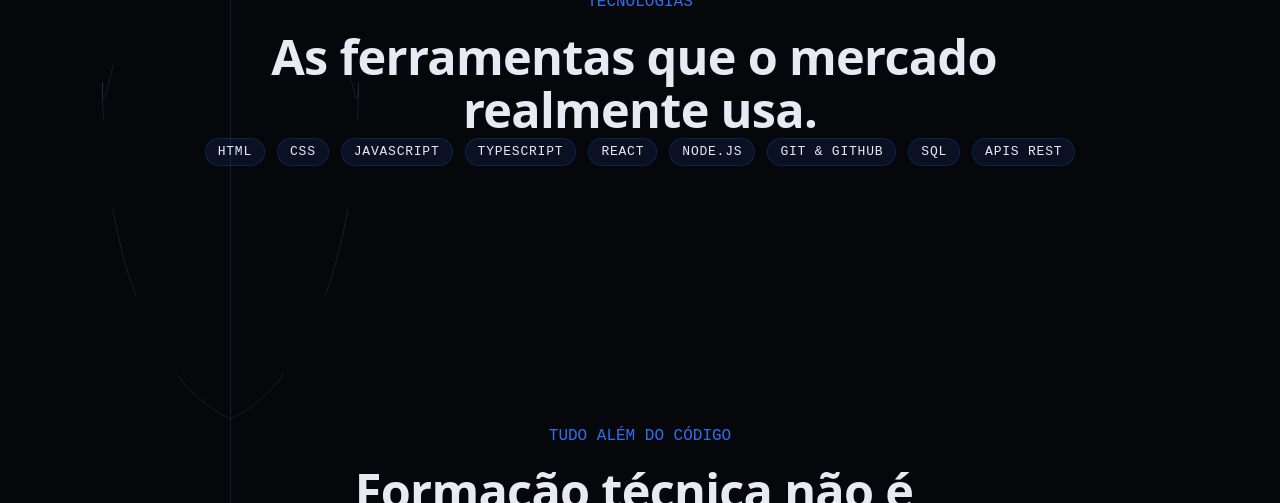
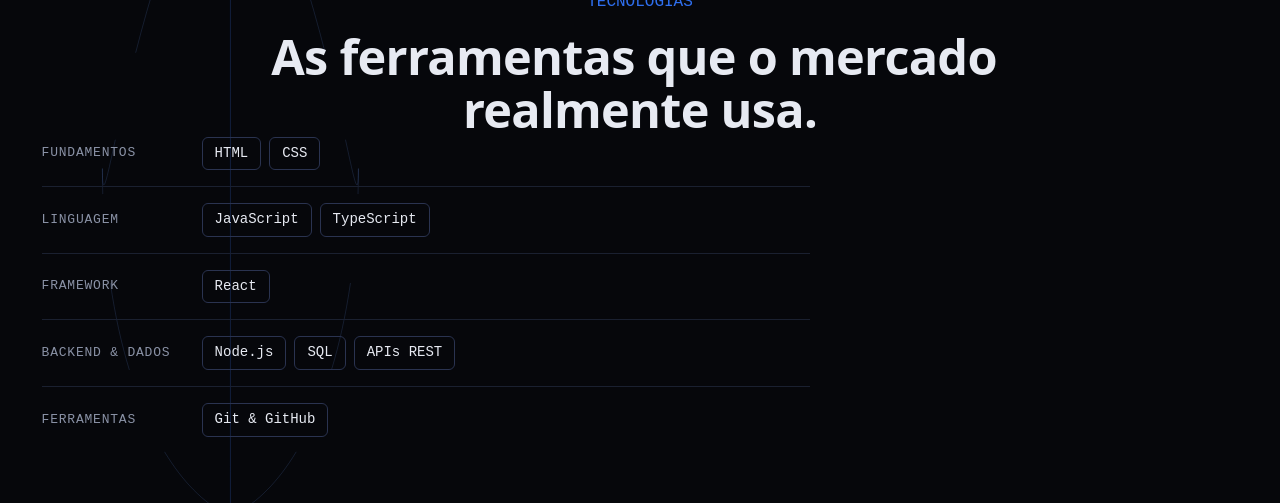
Before and after one commit to JonannVictor/DEVCLUB, a React (Vite) app: page / in a window 1280 px wide. Shown: the part 2440-2943 px from the top of the page. Built offline with nearby package versions, Linux system fonts and the light colour scheme.

Commit message:
feat: refactor Tecnologias component to use motion animations and introduce assemblyReveal animations

```diff
--- /dev/null
+++ b/src/animations/assemblyReveal.ts
@@ -0,0 +1,26 @@
+import type { Variants } from 'framer-motion'
+import { durations } from './durations'
+import { easings } from './easings'
+import { distances } from './distances'
+
+/**
+ * Família de motion reservada para composição de sistema (Tecnologias): nada respira,
+ * nada flutua — cada item entra com um deslocamento curto e um encaixe seco (ease snap,
+ * sem overshoot). Precisão, não personalidade.
+ */
+export const assemblyRowContainer: Variants = {
+  hidden: {},
+  visible: { transition: { staggerChildren: 0.05 } },
+}
+
+export function assemblyItem(direction: 'left' | 'right'): Variants {
+  const x = direction === 'left' ? -distances.md : distances.md
+  return {
+    hidden: { opacity: 0, x },
+    visible: {
+      opacity: 1,
+      x: 0,
+      transition: { duration: durations.fast, ease: easings.snap },
+    },
+  }
+}
--- a/src/sections/Tecnologias/Tecnologias.tsx
+++ b/src/sections/Tecnologias/Tecnologias.tsx
@@ -1,18 +1,54 @@
+import { motion } from 'framer-motion'
 import { tecnologias } from '@/constants/content'
 import { Section } from '@/components/Section'
-import { RevealGrid } from '@/components/RevealGrid'
-import { Badge } from '@/ui/Badge'
-import type { TechItem } from '@/types/content'
+import { assemblyRowContainer, assemblyItem } from '@/animations/assemblyReveal'
+
+/** Agrupamento estrutural local — content.ts guarda a lista, a seção decide o sistema. */
+const TIERS = [
+  { label: 'Fundamentos', names: ['HTML', 'CSS'] },
+  { label: 'Linguagem', names: ['JavaScript', 'TypeScript'] },
+  { label: 'Framework', names: ['React'] },
+  { label: 'Backend & Dados', names: ['Node.js', 'SQL', 'APIs REST'] },
+  { label: 'Ferramentas', names: ['Git & GitHub'] },
+]
 
 export function Tecnologias() {
   return (
     <Section id="tecnologias" eyebrow={tecnologias.eyebrow} title={tecnologias.title}>
-      <RevealGrid<TechItem>
-        items={tecnologias.items}
-        keyExtractor={(tech) => tech.name}
-        className="flex flex-wrap justify-center gap-3"
-        renderItem={(tech) => <Badge>{tech.name}</Badge>}
-      />
+      <div className="mx-auto flex max-w-3xl flex-col">
+        {TIERS.map((tier, rowIndex) => {
+          const items = tecnologias.items.filter((item) => tier.names.includes(item.name))
+          const itemVariant = assemblyItem(rowIndex % 2 === 0 ? 'left' : 'right')
+
+          return (
+            <div
+              key={tier.label}
+              className="border-border flex flex-wrap items-center gap-x-4 gap-y-2 border-b py-4 first:pt-0 last:border-b-0"
+            >
+              <span className="text-mono-label text-foreground-muted font-mono uppercase md:w-36 md:shrink-0">
+                {tier.label}
+              </span>
+              <motion.div
+                variants={assemblyRowContainer}
+                initial="hidden"
+                whileInView="visible"
+                viewport={{ once: true, margin: '-15% 0px' }}
+                className="flex flex-wrap gap-2"
+              >
+                {items.map((item) => (
+                  <motion.span
+                    key={item.name}
+                    variants={itemVariant}
+                    className="border-border-strong bg-elevated text-small text-foreground rounded-sm border px-3 py-1.5 font-mono"
+                  >
+                    {item.name}
+                  </motion.span>
+                ))}
+              </motion.div>
+            </div>
+          )
+        })}
+      </div>
     </Section>
   )
 }
```
